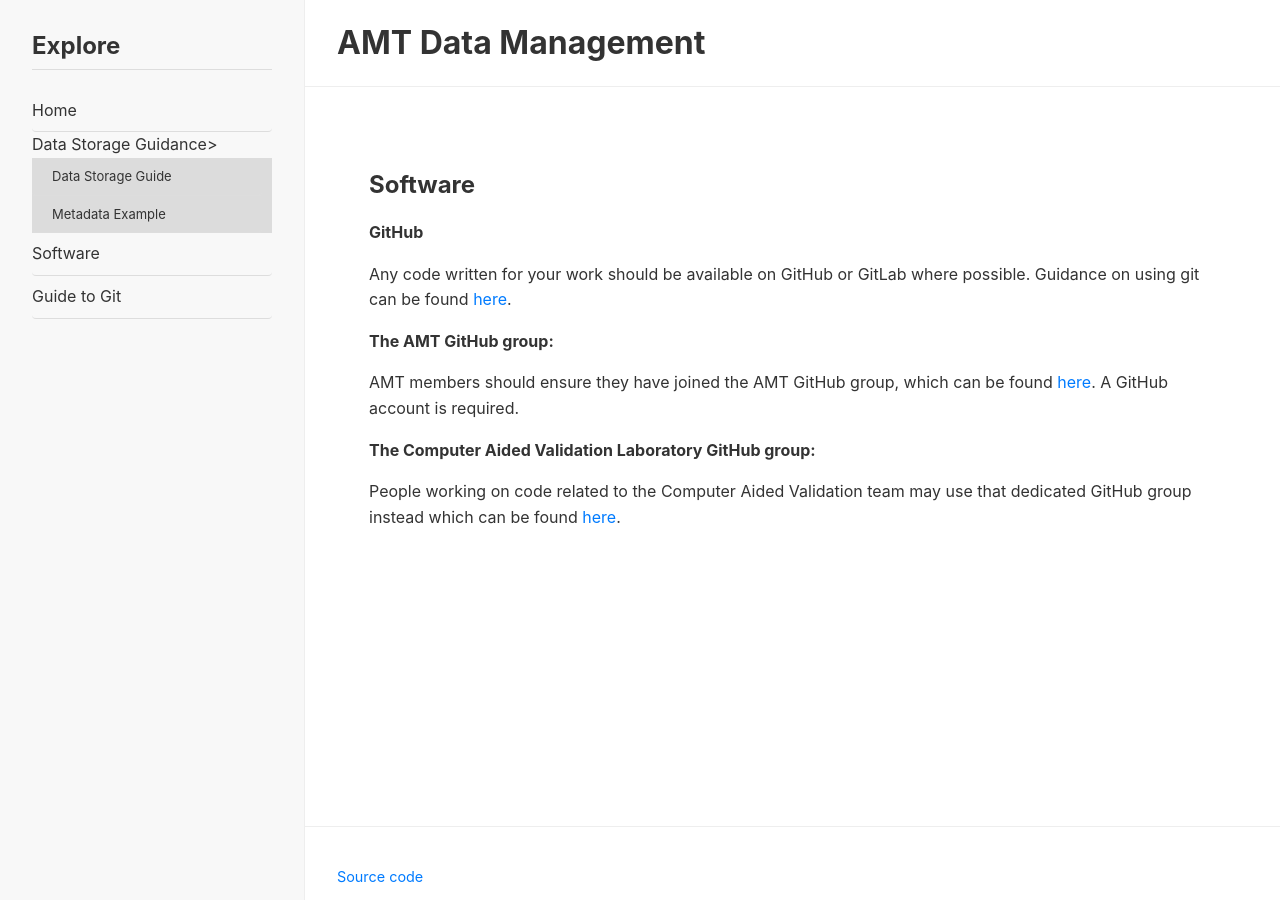
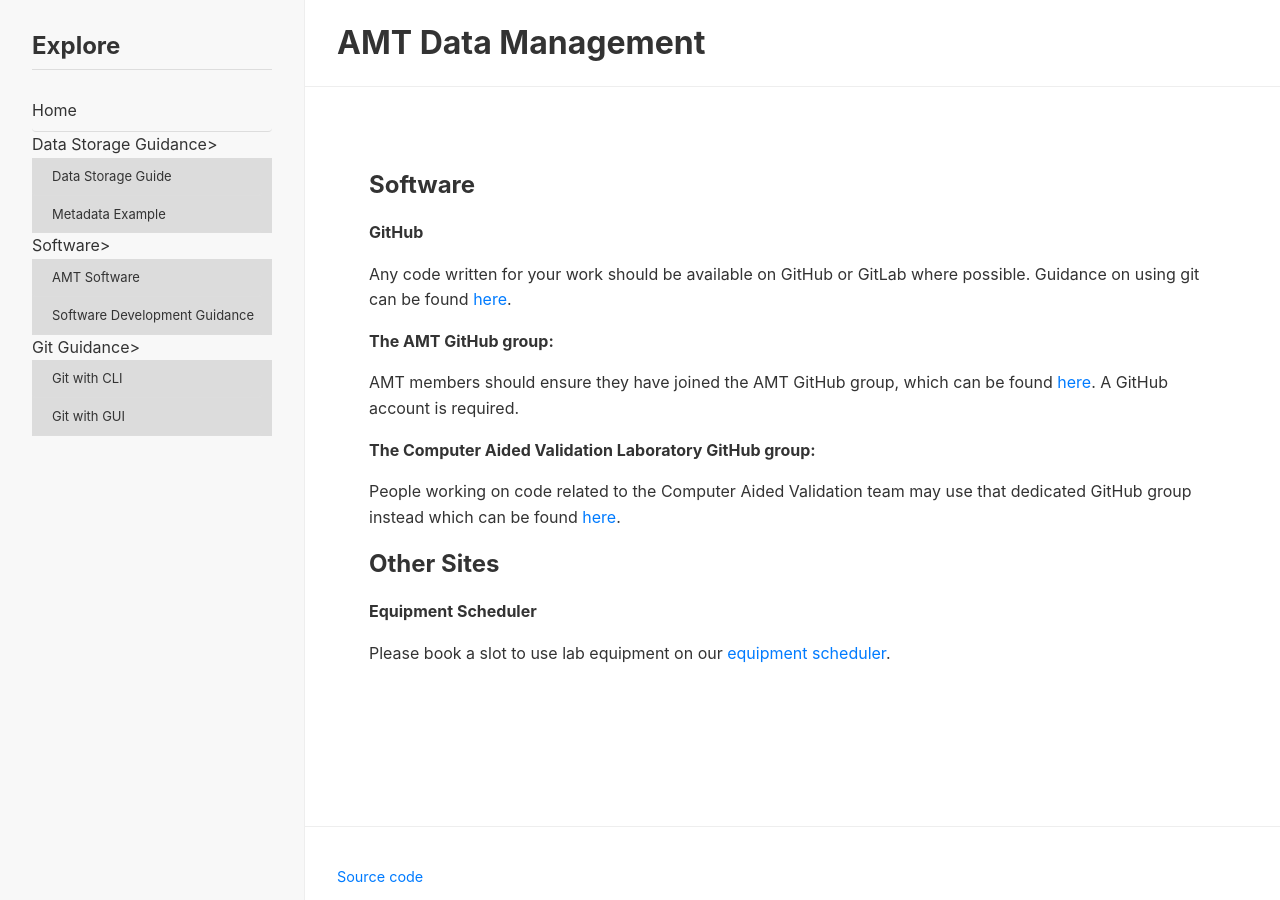
Before and after one commit to Applied-Materials-Technology/data-storage-guide, a Jekyll site: the page built from base/software.html, in a window 1280 px wide and 900 px high. Built offline with Jekyll 4.4.1, drawn with Linux system fonts in a browser that asks for light colours.

Commit message:
add template pages for future software guidance

```diff
--- a/_layouts/default.html
+++ b/_layouts/default.html
@@ -17,8 +17,16 @@
                 <li><a href="{{ "/base/export.html" | absolute_url }}">Data Storage Guide</a></li>
                 <li><a href="{{ "/base/metadata-example.html" | absolute_url }}">Metadata Example</a></li>
             </ul>
-            <li><a href="{{ "/base/software.html" | absolute_url }}">Software</a></li>
-            <li><a href="{{ "/base/git_guide.html" | absolute_url }}">Guide to Git</a></li>
+            <li>Software></li>
+            <ul class="sublist">
+                <li><a href="{{ "/base/software.html" | absolute_url }}">AMT Software</a></li>
+                <li><a href="{{ "/base/sw_guidance.html" | absolute_url }}">Software Development Guidance</a></li>
+            </ul>
+            <li>Git Guidance></li>
+            <ul class="sublist">
+                <li><a href="{{ "/base/git_guide.html" | absolute_url }}">Git with CLI</a></li>
+                <li><a href="{{ "/base/git_guide_gui.html" | absolute_url }}">Git with GUI</a></li>
+            </ul>
         </ul>
     </nav>
 
--- a/base/git_guide.html
+++ b/base/git_guide.html
@@ -1,6 +1,6 @@
 ---
 layout: default
-title: Git Guide
+title: Git Guide - CLI
 ---
 
 
--- a/base/software.html
+++ b/base/software.html
@@ -25,4 +25,9 @@
         <a href="https://github.com/Computer-Aided-Validation-Laboratory">here</a>.
     </p>
 
+    <h2><b>Other Sites</b></h2>
+    <h><b>Equipment Scheduler</b></h>
+    <p>Please book a slot to use lab equipment on our <a href="https://www.equipment-scheduler.com/auth/login?callbackUrl=https%3A%2F%2Fwww.equipment-scheduler.com%2Fdashboard">equipment scheduler</a>.
+    </p>
+
 </div>
```
Also changed, not shown: base/git_guide_gui.html (added, +36 -0 lines), base/sw_guidance.html (added, +9 -0 lines).
